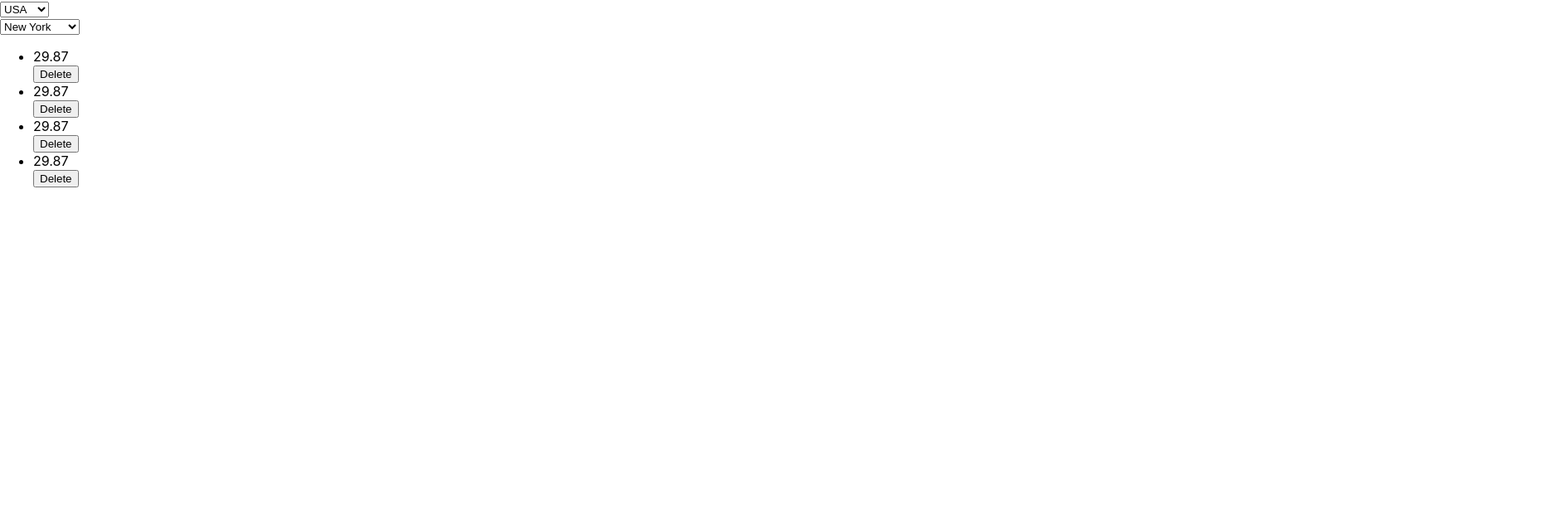
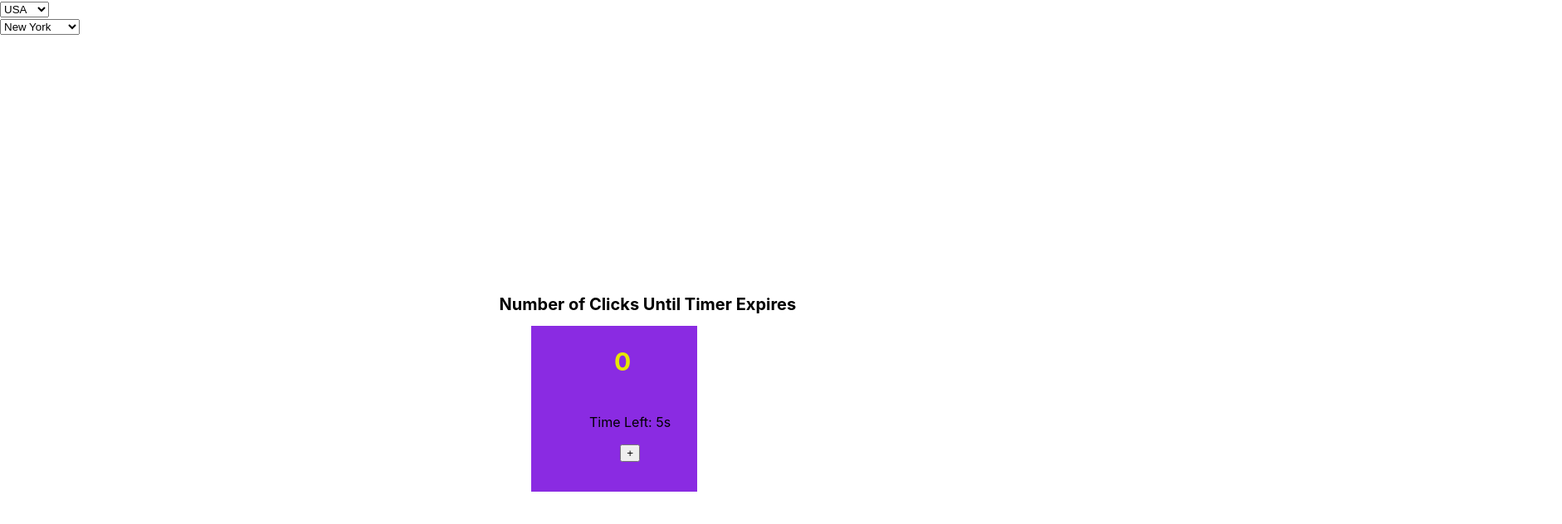
Before and after one commit to TrinitasAccounting/DataStructuresAndAlgorithms, a React (Create React App) app in the folder my-app/: page / in a window 1280 px wide. Shown: the top 632 px of the page at 83% size, 1882 px wide, since content can reach past the window. Built offline with nearby package versions, Linux system fonts and the light colour scheme.

Commit message:
adding timers and count buttons

```diff
--- a/my-app/src/App.js
+++ b/my-app/src/App.js
@@ -1,5 +1,6 @@
 import logo from './logo.svg';
 import './App.css';
+import TimerAndClicks from './TimerAndClicks';
 
 import { useState } from 'react';
 
@@ -82,9 +83,7 @@ function App() {
 
 
       <div>
-        <ul>
-          {listOfPayments}
-        </ul>
+        <TimerAndClicks />
       </div>
     </div>
   );
--- /dev/null
+++ b/my-app/src/CountdownTimer.js
@@ -0,0 +1,43 @@
+
+import React, { useState, useEffect } from 'react';
+
+const CountdownTimer = ({ timeRemaining, setTimeRemaining }) => {
+    // Initial time in seconds (10 seconds)
+    // const initialTime = 10;
+    // const [timeRemaining, setTimeRemaining] = useState(initialTime);
+
+
+
+    useEffect(() => {
+        const timerInterval = setInterval(() => {
+            setTimeRemaining((prevTime) => {
+                if (prevTime === 0) {
+                    clearInterval(timerInterval);
+                    // Perform actions when the timer reaches zero
+                    console.log('Countdown complete!');
+                    return 0;
+                } else {
+                    return prevTime - 1;
+                }
+            });
+        }, 1000);
+
+        // Cleanup the interval when the component unmounts
+        return () => clearInterval(timerInterval);
+    }, []); // The empty dependency array ensures the effect runs only once on mount
+
+    // Convert seconds to hours, minutes, and seconds
+    // const hours = Math.floor(timeRemaining / 3600);
+    // const minutes = Math.floor((timeRemaining % 3600) / 60);
+    const seconds = timeRemaining % 60;
+
+    return (
+        <div>
+            {/* <p>Countdown Timer:</p> */}
+            {/* <p>{`${hours}h ${minutes}m ${seconds}s`}</p> */}
+            <p>Time Left: {`${seconds}s`}</p>
+        </div>
+    );
+};
+
+export default CountdownTimer;
--- /dev/null
+++ b/my-app/src/TimerAndClick.css
@@ -0,0 +1,30 @@
+.TimerDiv {
+    position: relative;
+    top: 300px;
+    left: 50%;
+    width: 200px;
+    height: 200px;
+    background-color: blueviolet;
+}
+
+.Timer {
+    position: absolute;
+    left: 35%;
+    top: 90px;
+    text-align: center;
+}
+
+.count-value {
+    position: absolute;
+    left: 50%;
+    color: rgb(230, 230, 2);
+    /* font-size: x-large; */
+    font-size: 30px;
+}
+
+.title {
+    position: relative;
+    top: 300px;
+    left: 47%;
+    font-size: 20px;
+}
--- /dev/null
+++ b/my-app/src/TimerAndClicks.js
@@ -0,0 +1,36 @@
+
+import { useState, useEffect } from 'react';
+import CountdownTimer from './CountdownTimer';
+import './TimerAndClick.css'
+
+
+function TimerAndClicks() {
+    const initialTime = 10;
+    const [timeRemaining, setTimeRemaining] = useState(initialTime);
+    const [count, setCount] = useState(0)
+
+    const onCountClick = () => {
+        setCount((count) => (count + 1))
+    }
+
+    // console.log(count)
+
+    return (
+        <div>
+
+            <h1 className='title'>Number of Clicks Until Timer Expires</h1>
+            <div className='TimerDiv'>
+                {/* <h1>Test Test Test Test Test Test Test</h1> */}
+                <h2 className='count-value'>{count}</h2>
+                <div className='Timer'>
+                    <CountdownTimer timeRemaining={timeRemaining} setTimeRemaining={setTimeRemaining} />
+                    {timeRemaining > 0 ? <button className='button' onClick={onCountClick}>+</button> : <></>}
+                </div>
+            </div>
+        </div>
+    )
+
+
+}
+
+export default TimerAndClicks;
```
Also changed, not shown: 1 other file (tests, documents, lock files or other folders).
